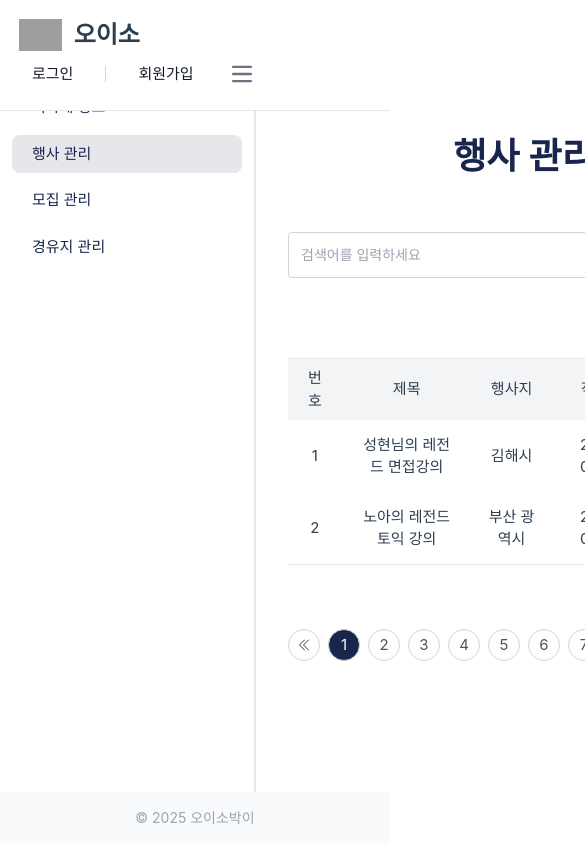
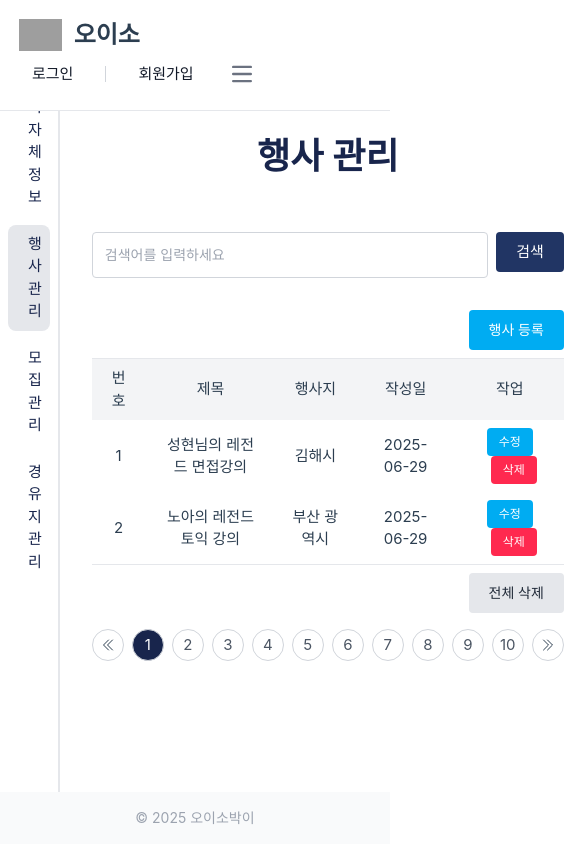
Before and after one commit to cu2mber/front-demo, a Vue app: page /gov/events in a window 390 px wide. Shown: the top 844 px of the page, 585 px wide, since content can reach past the window. Built offline with nearby package versions, Linux system fonts and the light colour scheme; grey boxes are pictures that could not be loaded.

Commit message:
design : Sidebar 크기 수정

```diff
--- a/src/components/Navbar.vue
+++ b/src/components/Navbar.vue
@@ -76,7 +76,7 @@ function logout() {
         <button
           data-collapse-toggle="navbar-sticky"
           type="button"
-          class="inline-flex h-10 w-10 items-center justify-center rounded-lg p-2 text-sm text-gray-500 hover:bg-gray-100 focus:outline-none focus:ring-2 focus:ring-gray-200 md:hidden dark:text-gray-400 dark:hover:bg-gray-700 dark:focus:ring-gray-600"
+          class="inline-flex h-10 w-10 items-center justify-center rounded-lg p-2 text-sm text-gray-500 hover:bg-white focus:outline-none focus:ring-2 focus:ring-gray-200 md:hidden dark:text-gray-400 dark:hover:bg-gray-700 dark:focus:ring-gray-600"
           aria-controls="navbar-sticky"
           aria-expanded="false"
         >
--- a/src/components/Sidebar.vue
+++ b/src/components/Sidebar.vue
@@ -55,10 +55,10 @@ const toggleMenu = item => {
 <template>
   <aside
     id="sidebar"
-    class="relative h-full w-64 border-r-2 text-mainNavy-900 dark:bg-gray-800"
+    class="w-25 relative h-full border-r-2 text-mainNavy-900 transition-all duration-200 sm:w-32 md:w-40 lg:w-64 dark:bg-gray-800"
     aria-label="Sidebar"
   >
-    <div class="h-full overflow-y-auto px-3 py-4 dark:bg-gray-800">
+    <div class="h-full overflow-y-auto px-2 py-4 dark:bg-gray-800">
       <ul class="space-y-2 font-medium">
         <li v-for="item in menus" :key="item.path">
           <div>
@@ -69,7 +69,7 @@ const toggleMenu = item => {
               :class="route.path.startsWith(item.path) ? 'bg-gray-200 dark:bg-gray-700' : ''"
             >
               <span class="ms-3">{{ item.label }}</span>
-              <span>
+              <span class="ml-3 text-scaleGray-400">
                 {{ openMenu === item.label ? '▲' : '▼' }}
               </span>
             </button>
```
